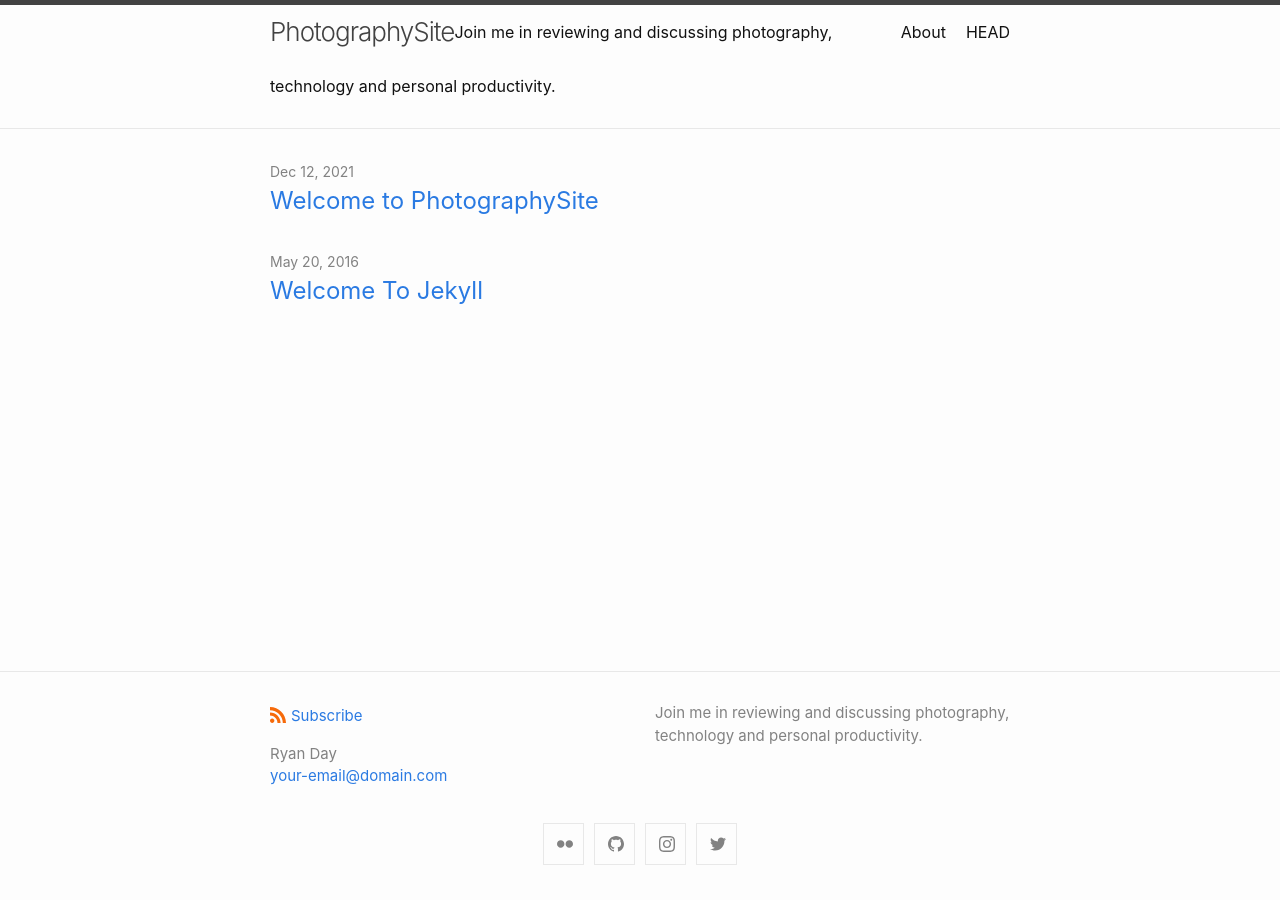
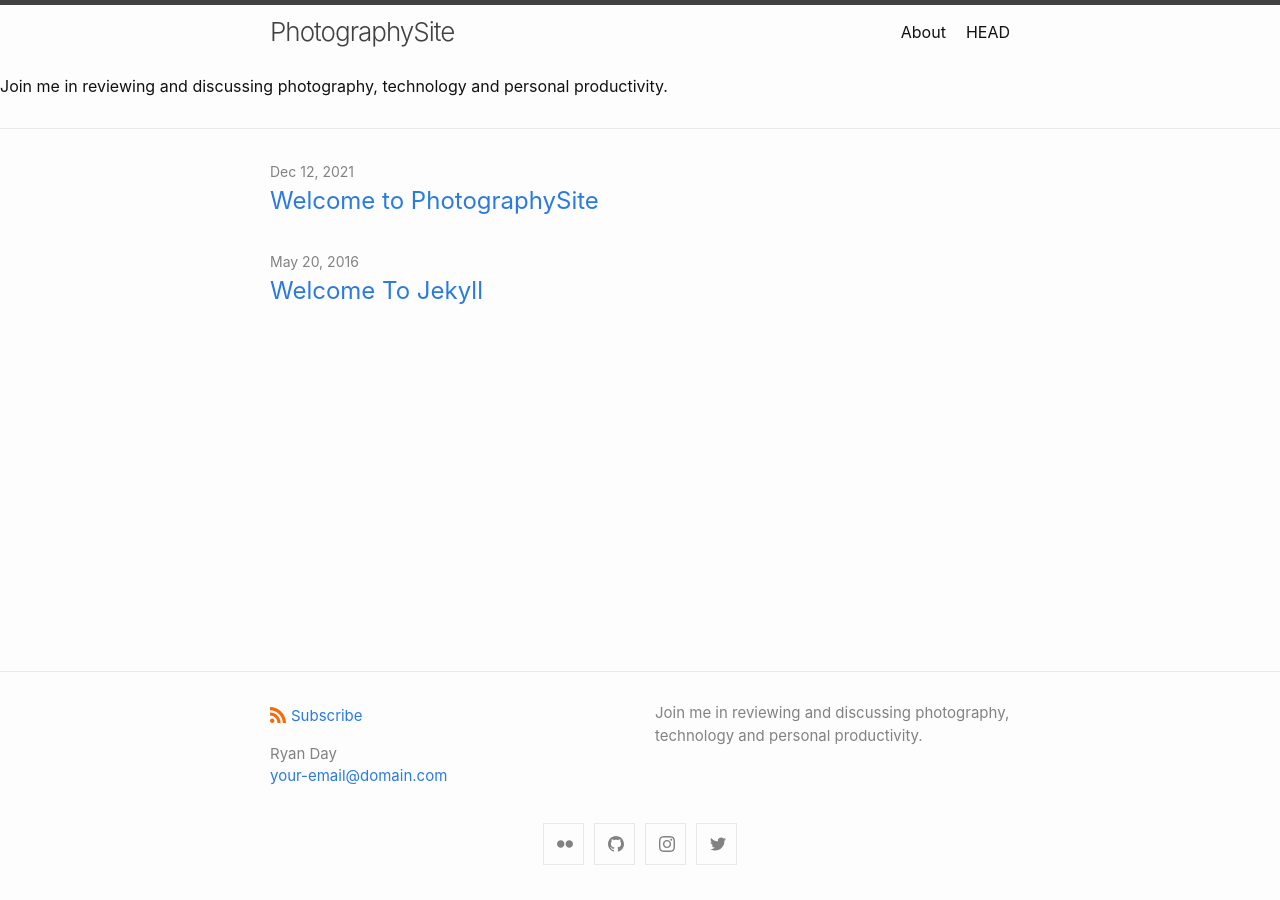
Before and after one commit to rmd34/blog, a Jekyll site: the page built from index.md, in a window 1280 px wide. Built offline with Jekyll 4.4.1, drawn with Linux system fonts in a browser that asks for light colours.

Commit message:
Update header.html

```diff
--- a/_includes/header.html
+++ b/_includes/header.html
@@ -27,6 +27,6 @@
         </div>
       </nav>
     {%- endif -%}
-    <p>{{ site.description | escape }}</p>
   </div>
+<div <p>{{ site.description | escape }}</p> </div>
 </header>
```
